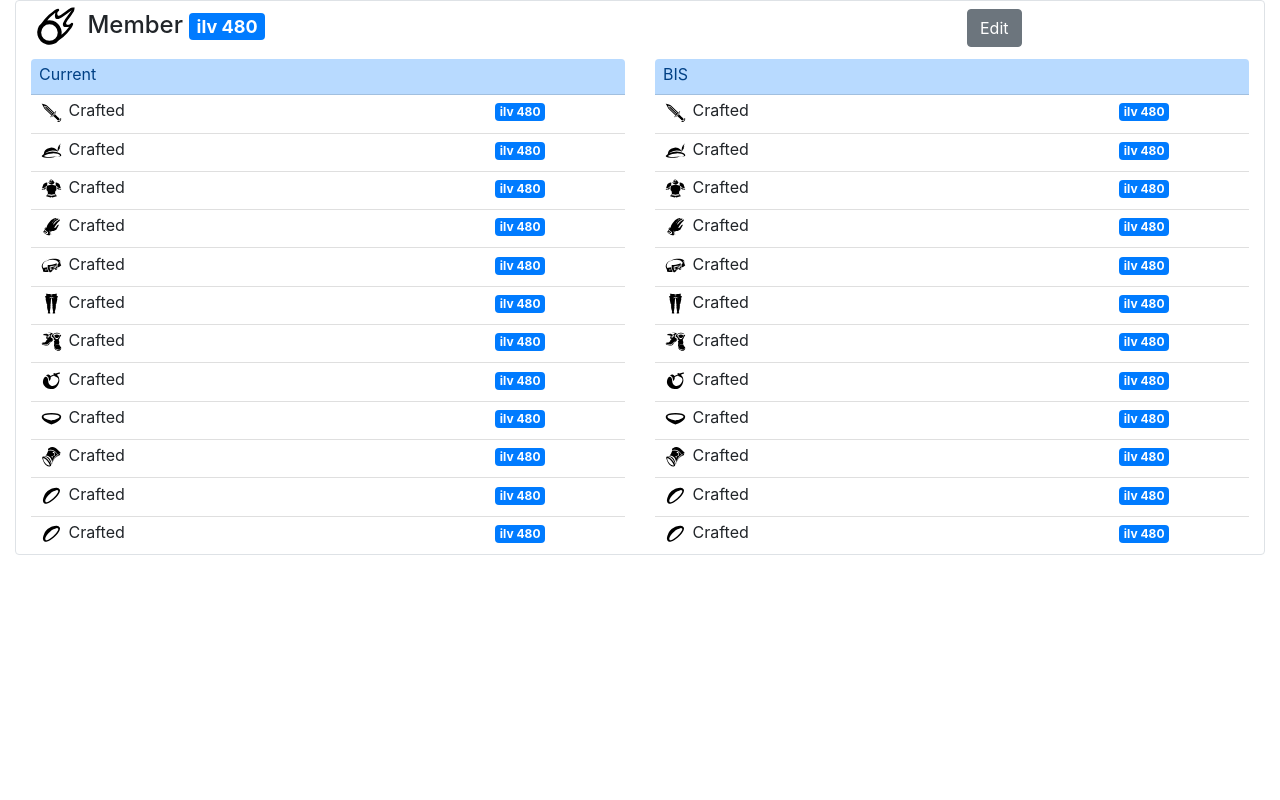
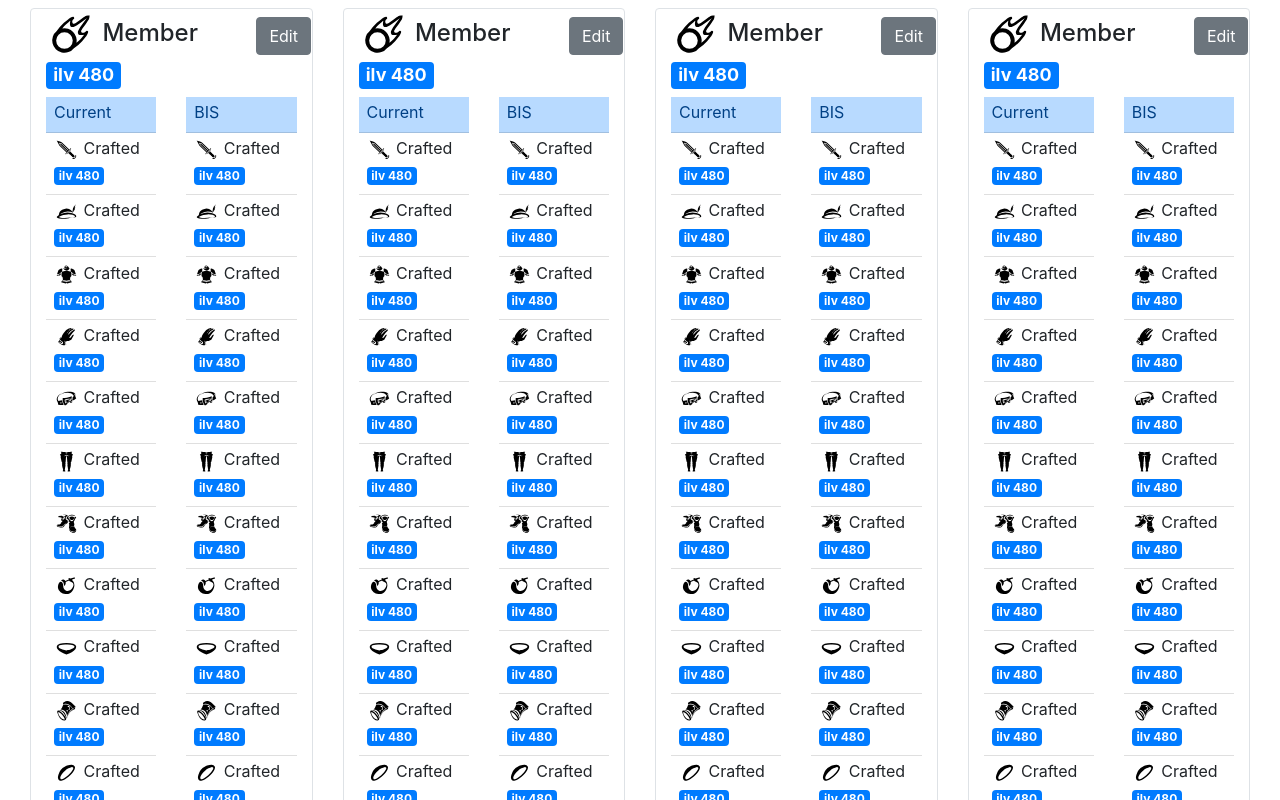
Before and after one commit to ryantay232/ffxivraidloot, a React (Create React App) app: page / in a window 1280 px wide. Shown: the top 800 px of the page. Built offline with nearby package versions, Linux system fonts and the light colour scheme.

Commit message:
created StaticMembers.js with 1 member

```diff
--- a/src/App.js
+++ b/src/App.js
@@ -1,11 +1,12 @@
 import React from "react";
-import Member from "./components/member/Member";
 import Container from "react-bootstrap/Container";
+
+import StaticMembers from "./features/staticMembers/StaticMembers";
 
 function App() {
   return (
     <Container fluid>
-      <Member />
+      <StaticMembers />
     </Container>
   );
 }
--- a/src/assets/eqData/eqData.json
+++ b/src/assets/eqData/eqData.json
@@ -1,5 +1,6 @@
 [
   {
+    "id": 0,
     "type": "Raid",
     "eqSlot": {
       "mainArm": true,
@@ -18,6 +19,7 @@
     "ilv": 505
   },
   {
+    "id": 1,
     "type": "Raid",
     "eqSlot": {
       "mainArm": false,
@@ -36,6 +38,7 @@
     "ilv": 500
   },
   {
+    "id": 2,
     "type": "A. Tome",
     "eqSlot": {
       "mainArm": true,
@@ -54,6 +57,7 @@
     "ilv": 500
   },
   {
+    "id": 3,
     "type": "Tome",
     "eqSlot": {
       "mainArm": true,
@@ -72,6 +76,7 @@
     "ilv": 490
   },
   {
+    "id": 4,
     "type": "Trial",
     "eqSlot": {
       "mainArm": true,
@@ -90,6 +95,7 @@
     "ilv": 485
   },
   {
+    "id": 5,
     "type": "Crafted",
     "eqSlot": {
       "mainArm": true,
@@ -108,6 +114,7 @@
     "ilv": 480
   },
   {
+    "id": 6,
     "type": "NM Raid",
     "eqSlot": {
       "mainArm": false,
--- a/src/assets/index.js
+++ b/src/assets/index.js
@@ -48,7 +48,6 @@ const LEGS = require("./eqIcons/legs.svg");
 const MAIN_ARM = require("./eqIcons/main_arm.svg");
 const NECKLACE = require("./eqIcons/necklace.svg");
 const RING = require("./eqIcons/ring.svg");
-const SUB_ARM = require("./eqIcons/sub_arm.svg");
 const WAIST = require("./eqIcons/waist.svg");
 
 export const eqIcons = {
--- a/src/components/equipment/Equipment.js
+++ b/src/components/equipment/Equipment.js
@@ -1,7 +1,5 @@
 import React from "react";
 import ListGroup from "react-bootstrap/ListGroup";
-import Row from "react-bootstrap/Row";
-import Col from "react-bootstrap/Col";
 import Badge from "react-bootstrap/Badge";
 
 import { eqIcons } from "../../assets/index.js";
@@ -11,7 +9,7 @@ import { eqIcons } from "../../assets/index.js";
  */
 function Equipment(props) {
   return (
-    <div>
+    <ListGroup variant="flush" className="rounded">
       <style type="text/css">
         {`
           .small-table {
@@ -19,25 +17,17 @@ function Equipment(props) {
           }
         `}
       </style>
-      <ListGroup variant="flush" className="rounded">
       <ListGroup.Item className="small-table" variant="primary">
         {props.name}
       </ListGroup.Item>
       {Object.keys(props.list).map((keyName, i) => (
         <ListGroup.Item className="small-table" key={i}>
-            <Row>
-              <Col>
           <img width={25} height={25} src={eqIcons[keyName]} alt="eq" />{" "}
-                {props.list[keyName].type}
-              </Col>
-              <Col className="col-3">
+          {props.list[keyName].type}{" "}
           <Badge variant="primary">ilv {props.list[keyName].ilv}</Badge>
-              </Col>
-            </Row>
         </ListGroup.Item>
       ))}
     </ListGroup>
-    </div>
   );
 }
 
--- a/src/components/member/Member.js
+++ b/src/components/member/Member.js
@@ -32,19 +32,19 @@ function Member() {
     <Container fluid className="Member border rounded">
       {/*Member screen*/}
       <Row>
-        <Col xs={9}>
+        <Col>
           <h4>
             <img width={50} height={50} src={jobIcons[job]} alt="job" />{" "}
             {characterName} <Badge variant="primary">ilv {ilv}</Badge>
           </h4>
         </Col>
-        <Col>
+        <Col xs={3}>
           <Button className="mt-2" variant="secondary" onClick={handleShow}>
             Edit
           </Button>
         </Col>
       </Row>
-      <Row xs={1} sm={2}>
+      <Row xs={1} sm={1} md={2}>
         <Col>
           <Equipment name="Current" list={currentEqList} />
         </Col>
--- a/src/components/member/MemberEdit.js
+++ b/src/components/member/MemberEdit.js
@@ -1,5 +1,6 @@
 import React, { useState } from "react";
 import { useDispatch } from "react-redux";
+import Container from "react-bootstrap/Container";
 import Row from "react-bootstrap/Row";
 import Col from "react-bootstrap/Col";
 import Button from "react-bootstrap/Button";
@@ -32,7 +33,8 @@ function MemberEdit(props) {
         <ModalTitle>Editing {props.characterName}</ModalTitle>
       </ModalHeader>
       <ModalBody>
-        <Row className="px-3">
+        <Container fluid>
+          <Row>
             <InputGroup size="lg">
               <InputGroup.Prepend>
                 <DropdownButton
@@ -62,12 +64,12 @@ function MemberEdit(props) {
                 </DropdownButton>
               </InputGroup.Prepend>
               <FormControl
-              defaultValue={props.characterName}
+                defaultValue={nameState}
                 onChange={(e) => setNameState(e.target.value)}
               />
             </InputGroup>
           </Row>
-        <Row className="px-3">
+          <Row>
             {/*Edit current eq list
           -- to be refactored together with bis eq list(?)*/}
             <Col>
@@ -118,7 +120,9 @@ function MemberEdit(props) {
                   <Dropdown id={keyName} key={i}>
                     <Dropdown.Toggle variant="primary">
                       {bisEqState[keyName].type}{" "}
-                    <Badge variant="light">ilv {bisEqState[keyName].ilv}</Badge>
+                      <Badge variant="light">
+                        ilv {bisEqState[keyName].ilv}
+                      </Badge>
                     </Dropdown.Toggle>
                     <Dropdown.Menu>
                       {eqData
@@ -147,11 +151,12 @@ function MemberEdit(props) {
               ))}
             </Col>
           </Row>
+        </Container>
       </ModalBody>
       <ModalFooter>
         <Button
           className="mt-1"
-          variant="primary"
+          variant="success"
           onClick={() => {
             const payload = {
               name: nameState,
--- /dev/null
+++ b/src/features/staticMembers/StaticMembers.js
@@ -0,0 +1,25 @@
+import React from "react";
+import Container from "react-bootstrap/Container";
+import Row from "react-bootstrap/Row";
+import Col from "react-bootstrap/Col";
+
+import Member from "../../components/member/Member";
+
+function StaticMembers() {
+  return (
+    <Container fluid>
+      <Row xs={1} sm={1} md={2} lg={2} xl={4}>
+        <Col className="py-2"><Member /></Col>
+        <Col className="py-2"><Member /></Col>
+        <Col className="py-2"><Member /></Col>
+        <Col className="py-2"><Member /></Col>
+        <Col className="py-2"><Member /></Col>
+        <Col className="py-2"><Member /></Col>
+        <Col className="py-2"><Member /></Col>
+        <Col className="py-2"><Member /></Col>
+      </Row>
+    </Container>
+  );
+}
+
+export default StaticMembers;
```
Lines whose indentation alone changed are shown as unchanged.
